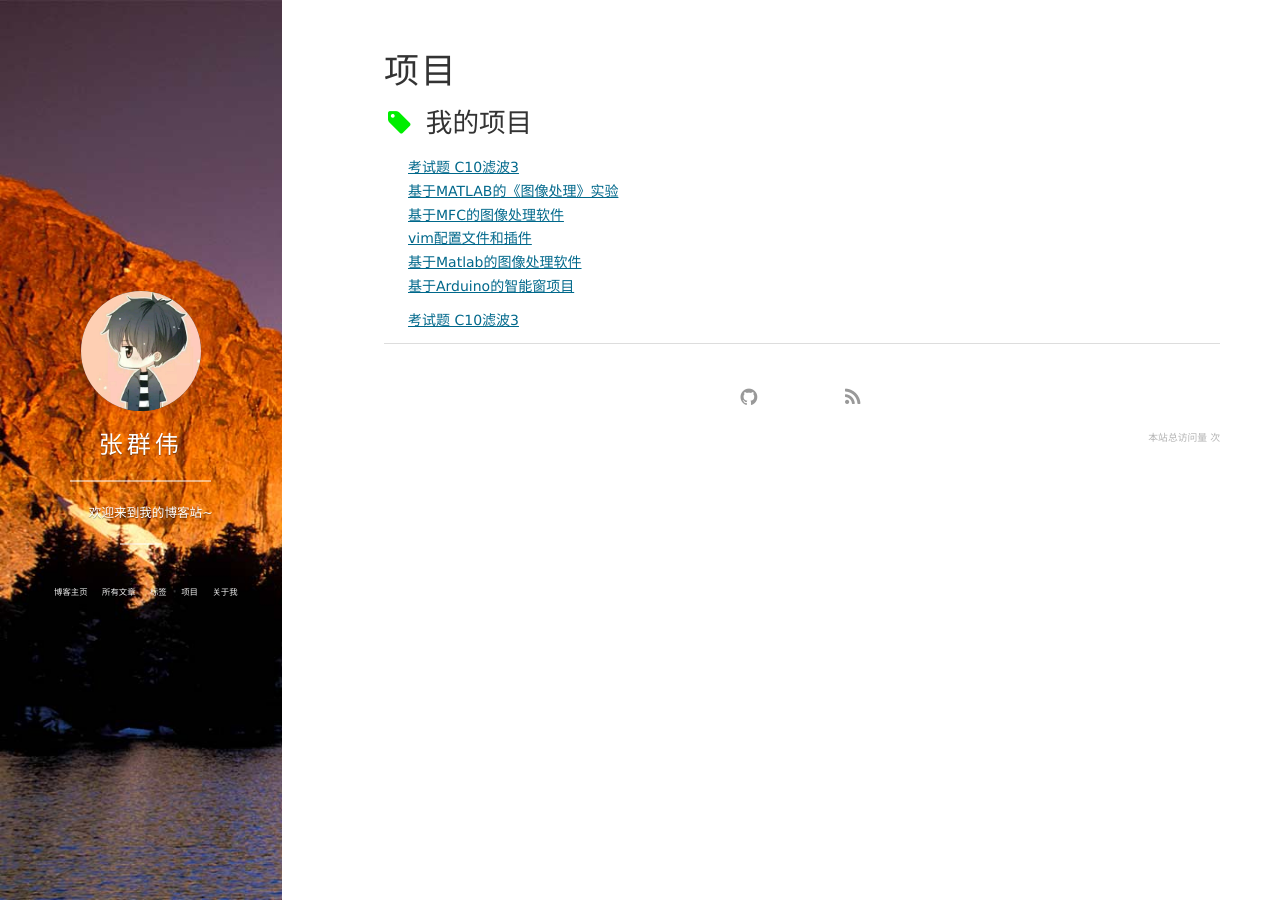
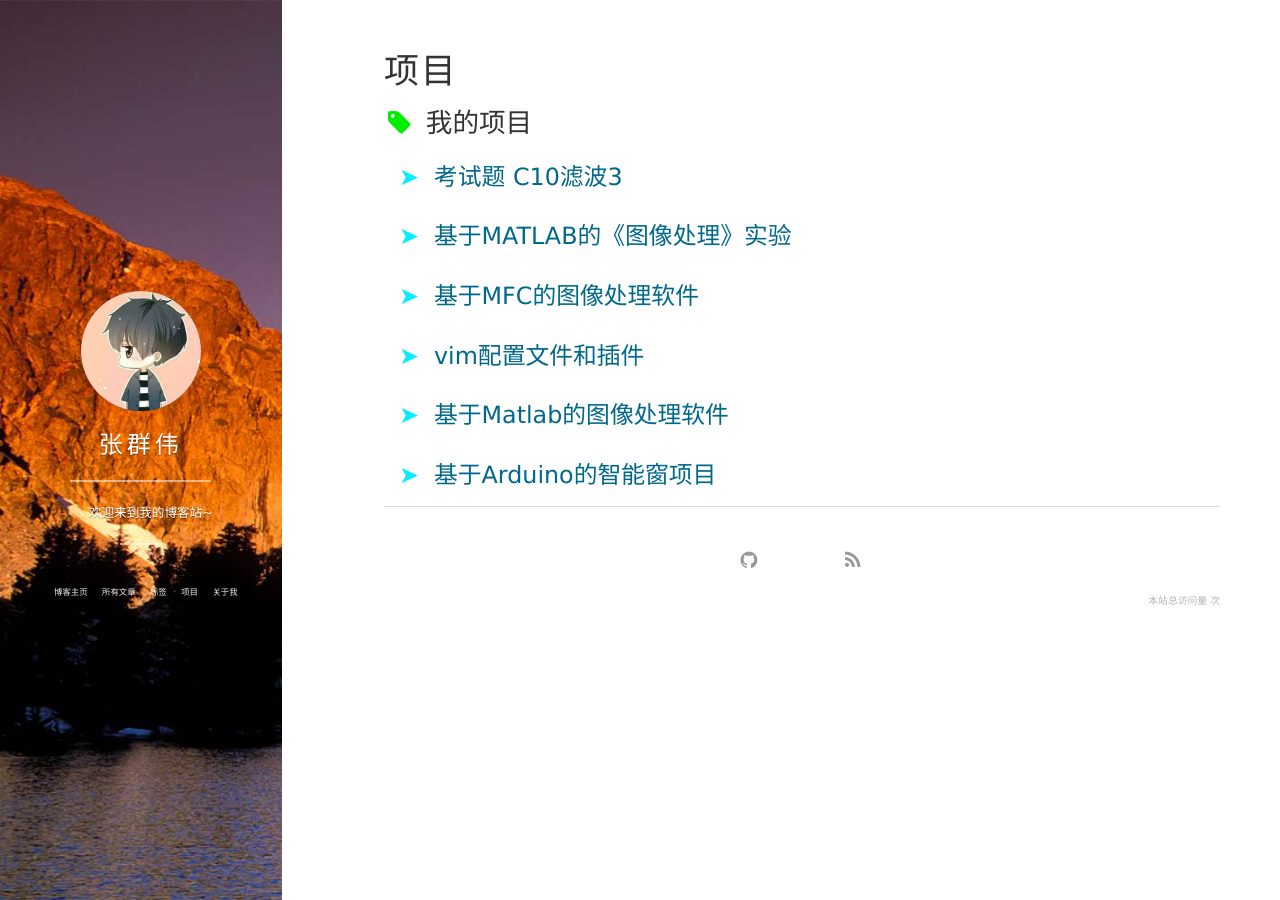
Before and after one commit to syhleo/zhangqunwei.github.io, a Jekyll site: the page built from project.md, in a window 1280 px wide. Built offline with Jekyll 4.4.1, drawn with Linux system fonts in a browser that asks for light colours; nearby versions of some CDN libraries; comment, search, counter and statistics services are not loaded.

Commit message:
update 项目

```diff
--- a/css/main.css
+++ b/css/main.css
@@ -134,7 +134,6 @@ h3:before{
   content: "\f02b";
   margin-right: 15px;
   color:#0e0;
-
 }
 h3 {
   color:#333333;
@@ -146,8 +145,14 @@ h3 {
   margin-top: 5px;
 
 }
+
+h4:before{
+  content: "\27A4";
+  margin-right: 15px;
+  color:#0ef;
+}
 h4 {
-  font-size: 1.6em;
+  font-size: 1.7em;
   padding: 6px 15px;
 }
 
--- a/project.md
+++ b/project.md
@@ -4,12 +4,15 @@ title: 项目
 ---
 
 ### 我的项目
-<a href="https://zhangqunwei.github.io/ImageProcessC10/" title="C10滤波3">考试题 C10滤波3</a>
-<a href="https://zhangqunwei.github.io/ImageProcessingTest/" title="基于MATLAB的《图像处理》实验">基于MATLAB的《图像处理》实验</a>
-<a href="https://zhangqunwei.github.io/ImageProcessingMFC/" title="基于MFC的图像处理软件">基于MFC的图像处理软件</a>
-<a href="https://zhangqunwei.github.io/vim/" title="vim配置文件和插件">vim配置文件和插件</a>
-<a href="https://zhangqunwei.github.io/ImageProcessingMatlab/" title="基于Matlab的图像处理软件">基于Matlab的图像处理软件</a>
-<a href=" https://zhangqunwei.github.io/SmartWindow/" title="智能窗">基于Arduino的智能窗项目</a>
 
+#### [考试题 C10滤波3](https://zhangqunwei.github.io/ImageProcessC10/)
 
-[考试题 C10滤波3](https://zhangqunwei.github.io/ImageProcessC10/)
+#### [基于MATLAB的《图像处理》实验](https://zhangqunwei.github.io/ImageProcessingTest/)
+
+#### [基于MFC的图像处理软件](https://zhangqunwei.github.io/ImageProcessingMFC/)
+
+#### [vim配置文件和插件](https://zhangqunwei.github.io/vim/)
+
+#### [基于Matlab的图像处理软件](https://zhangqunwei.github.io/ImageProcessingMatlab/)
+
+#### [基于Arduino的智能窗项目](https://zhangqunwei.github.io/SmartWindow/)
```
